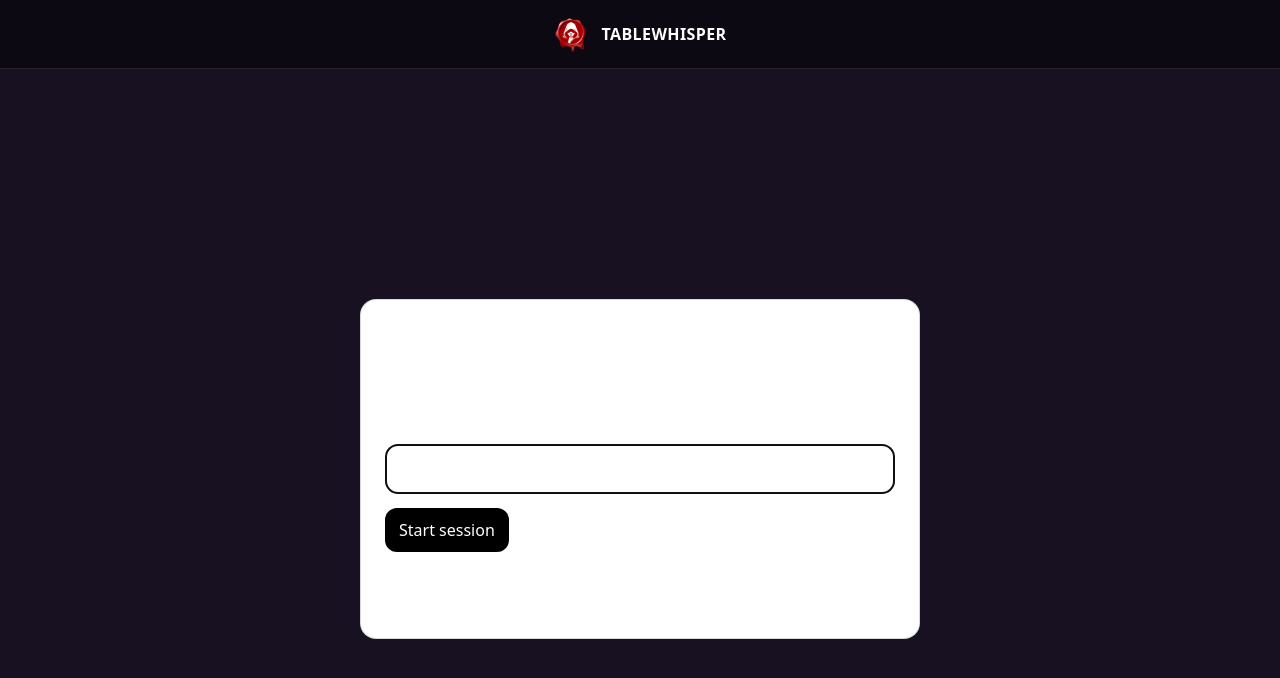
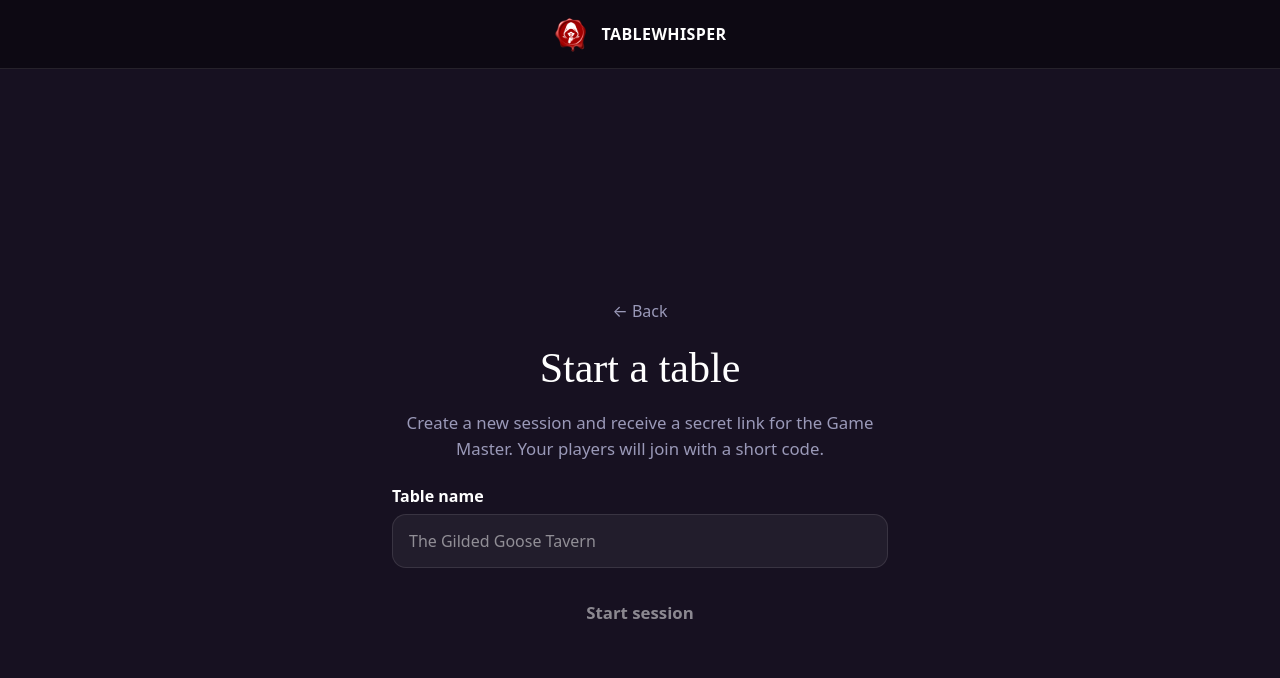
Before and after one commit to mikeriosphilly/dungeonmessage, a React (Vite) app: page /start in a window 1280 px wide. Shown: the top 678 px of the page. Built offline with nearby package versions, Linux system fonts and the light colour scheme; no server answers; a web font is replaced by a local one.

Commit message:
Fixing start a table page

```diff
--- a/src/pages/StartTable.jsx
+++ b/src/pages/StartTable.jsx
@@ -13,12 +13,12 @@ export default function StartTable() {
   async function onStart() {
     setBusy(true);
     setError("");
+
     try {
       const table = await startTable(name.trim());
-      console.log("startTable returned:", table);
       navigate(`/gm/${table.gm_secret}`);
     } catch (e) {
-      setError(e.message || "Something went wrong starting the table.");
+      setError(e?.message || "Something went wrong starting the table.");
     } finally {
       setBusy(false);
     }
@@ -30,7 +30,13 @@ export default function StartTable() {
         <Link to="/" style={styles.back}>
           ← Back
         </Link>
+
         <h1 style={styles.title}>Start a table</h1>
+
+        <p style={styles.subtitle}>
+          Create a new session and receive a secret link for the Game Master.
+          Your players will join with a short code.
+        </p>
 
         <label style={styles.label}>Table name</label>
         <input
@@ -42,17 +48,15 @@ export default function StartTable() {
         />
 
         <button
-          style={styles.primaryBtn}
+          style={{
+            ...styles.primaryBtn,
+            ...(canStart ? {} : styles.primaryBtnDisabled),
+          }}
           disabled={!canStart}
           onClick={onStart}
         >
           {busy ? "Starting..." : "Start session"}
         </button>
-
-        <p style={styles.helper}>
-          Give your table a name worthy of legend. The realm will forge a short
-          code for your players.
-        </p>
 
         {error && <p style={styles.error}>{error}</p>}
       </div>
@@ -66,31 +70,84 @@ const styles = {
     display: "grid",
     placeItems: "center",
     padding: 24,
+    background: "var(--tw-bg)",
+    color: "var(--tw-text)",
   },
+
   card: {
     width: "min(560px, 100%)",
-    border: "1px solid rgba(0,0,0,0.15)",
-    borderRadius: 16,
-    padding: 24,
-    background: "white",
+    padding: 32,
+    borderRadius: 18,
+    background: "transparent",
+    textAlign: "center",
   },
-  back: { textDecoration: "none", opacity: 0.8 },
-  title: { marginTop: 12, marginBottom: 12, fontSize: 28 },
-  label: { display: "block", marginTop: 8, marginBottom: 6, fontWeight: 600 },
+
+  back: {
+    display: "inline-block",
+    marginBottom: 14,
+    textDecoration: "none",
+    color: "var(--tw-text-muted)",
+  },
+
+  title: {
+    margin: 0,
+    marginBottom: 10,
+    fontSize: 42,
+    fontFamily: "var(--tw-font-heading)",
+    color: "var(--tw-text)",
+  },
+
+  subtitle: {
+    marginBottom: 22,
+    lineHeight: 1.55,
+    fontSize: "1.05rem",
+    color: "var(--tw-text-muted)",
+  },
+
+  label: {
+    display: "block",
+    textAlign: "left",
+    marginBottom: 6,
+    fontWeight: 700,
+    color: "var(--tw-text)",
+  },
+
   input: {
     width: "100%",
-    padding: 12,
-    borderRadius: 12,
-    border: "1px solid rgba(0,0,0,0.2)",
+    padding: "14px 16px",
+    borderRadius: 14,
+    border: "1px solid var(--tw-border)",
+    background: "rgba(255,255,255,0.05)",
+    color: "var(--tw-text)",
+    fontSize: "1rem",
+    marginBottom: 18,
+    outline: "none",
   },
+
   primaryBtn: {
+    width: "100%",
+    padding: "14px 18px",
+    borderRadius: 16,
+    background:
+      "linear-gradient(135deg, var(--tw-accent-1), var(--tw-accent-2))",
+    color: "var(--tw-button-text)",
+    fontWeight: 800,
+    fontSize: "1.05rem",
+    border: "none",
+    cursor: "pointer",
+    boxShadow: "var(--tw-shadow)",
+    transition:
+      "transform 140ms ease, box-shadow 140ms ease, filter 140ms ease",
+  },
+
+  primaryBtnDisabled: {
+    opacity: 0.5,
+    cursor: "not-allowed",
+    filter: "grayscale(0.4)",
+  },
+
+  error: {
     marginTop: 14,
-    padding: "10px 14px",
-    borderRadius: 12,
-    background: "black",
-    color: "white",
-    border: "none",
+    color: "var(--tw-accent-2)",
   },
-  helper: { marginTop: 14, lineHeight: 1.5, opacity: 0.8 },
-  error: { marginTop: 12, color: "crimson" },
 };
```
